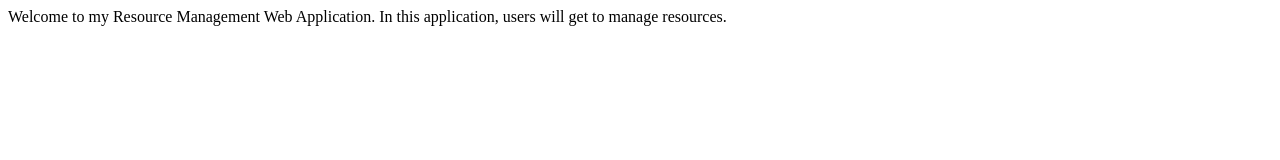
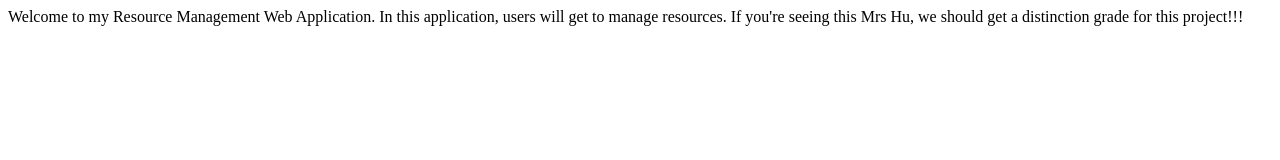
Before and after one commit to ohk-soe-htet/Acrochief, a website: page public/index.html in a window 1280 px wide. Drawn offline with Linux system fonts and the light colour scheme.

Commit message:
Troll message for testing if cloudflare page updates itself ( It should only do so when merged to main )

```diff
--- a/public/index.html
+++ b/public/index.html
@@ -5,5 +5,7 @@
 <body>
 Welcome to my Resource Management Web Application. In this application, users
 will get to manage resources.
+
+If you're seeing this Mrs Hu, we should get a distinction grade for this project!!!
 </body>
 </html>
```
